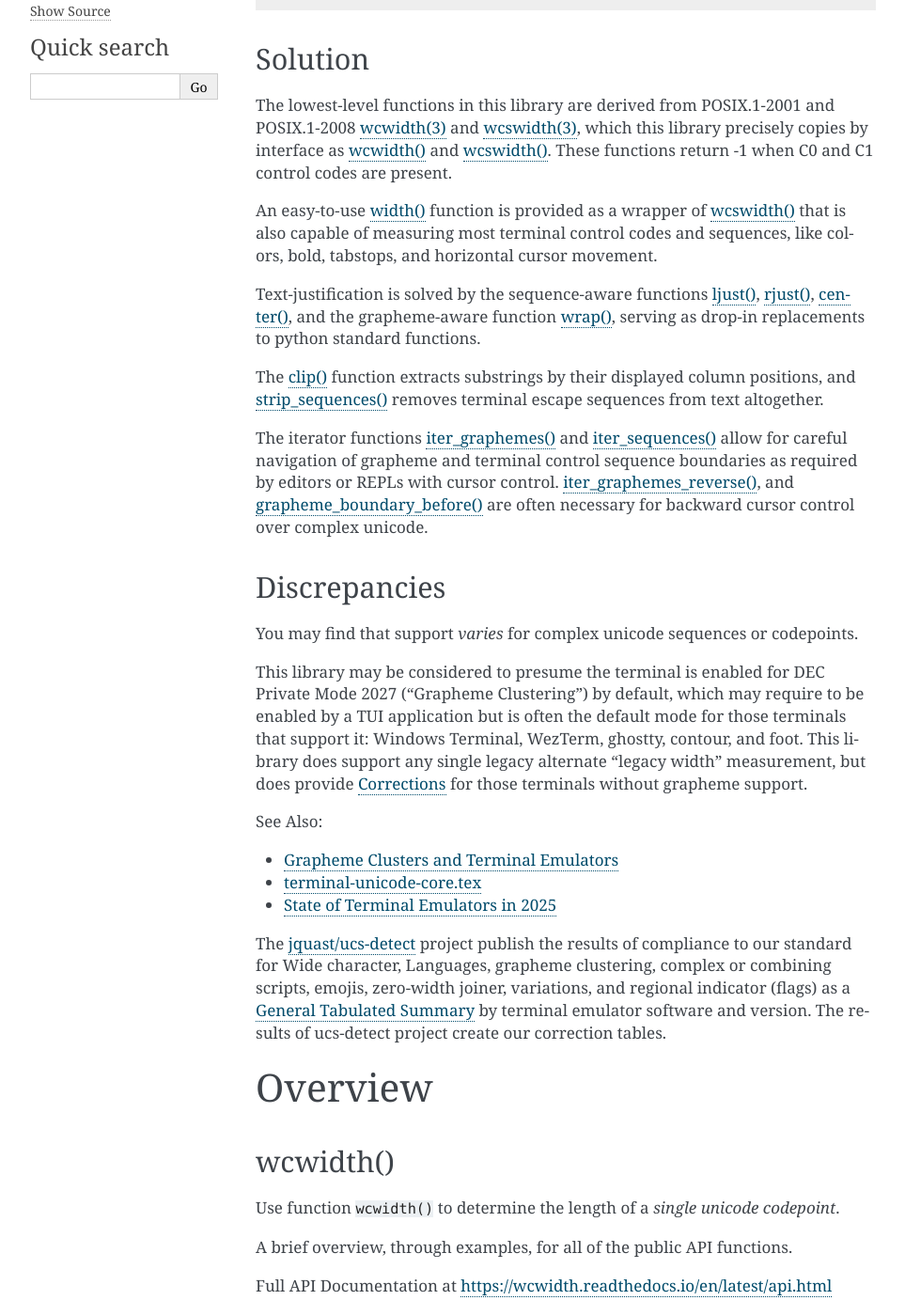
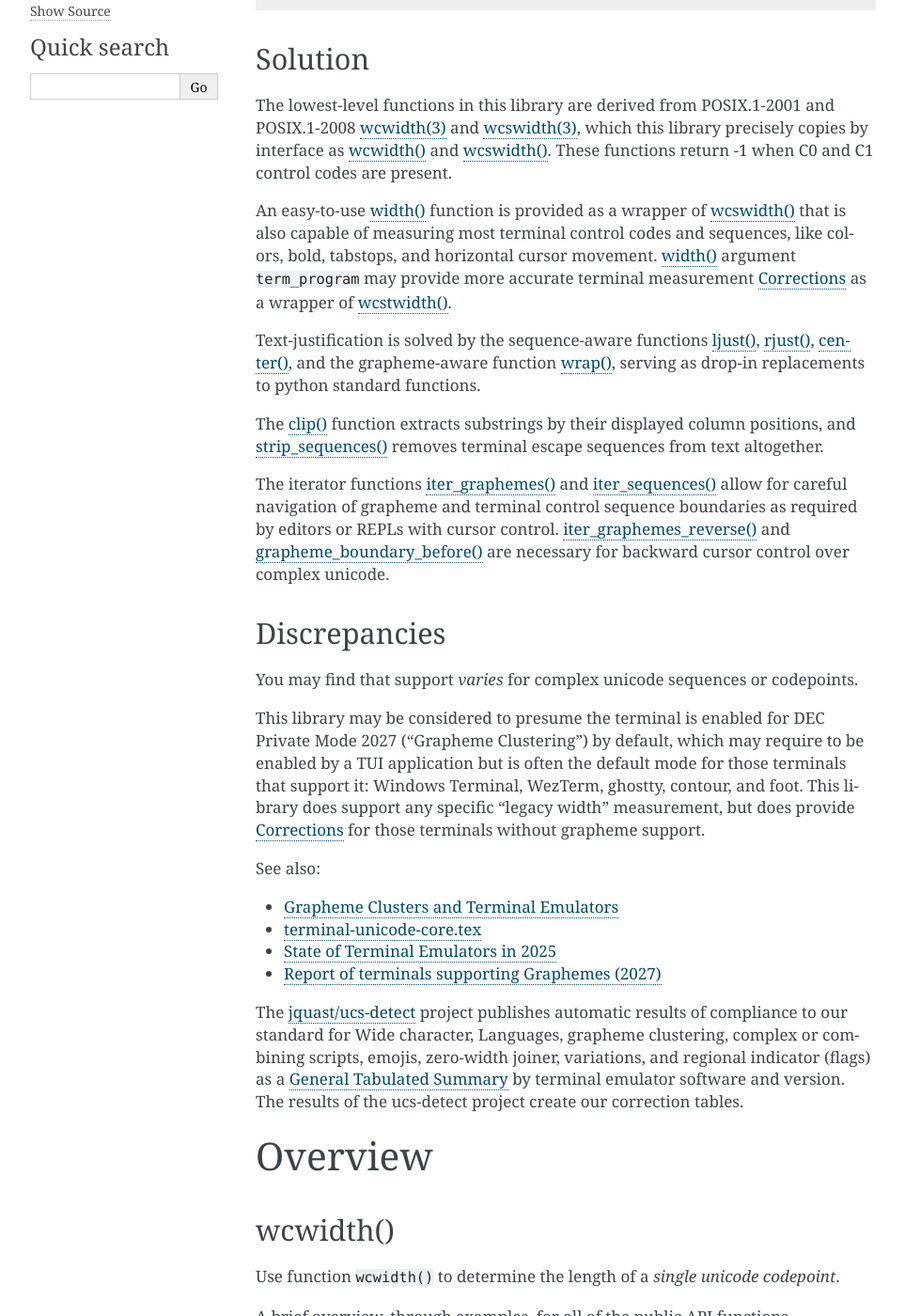
Before and after one commit to jquast/wcwidth, a Sphinx documentation site: the page built from docs/intro.rst, in a window 1280 px wide and 1400 px high, scrolled down 758 px. Shown: the whole window at 94% size, without its empty margins (148-1111 px from the left). Built offline with Sphinx 7.4.7, drawn with Linux system fonts in a browser that asks for light colours.

Commit message:
document better

```diff
--- a/docs/intro.rst
+++ b/docs/intro.rst
@@ -42,7 +42,8 @@ and `wcswidth()`_.  These functions return -1 when C0 and C1 control codes are p
 
 An easy-to-use `width()`_ function is provided as a wrapper of `wcswidth()`_ that is also capable of
 measuring most terminal control codes and sequences, like colors, bold, tabstops, and horizontal
-cursor movement.
+cursor movement. `width()`_ argument ``term_program`` may provide more accurate terminal measurement
+Corrections_ as a wrapper of `wcstwidth()`_.
 
 Text-justification is solved by the sequence-aware functions `ljust()`_, `rjust()`_, `center()`_,
 and the grapheme-aware function `wrap()`_, serving as drop-in replacements to python standard
@@ -53,8 +54,8 @@ The `clip()`_ function extracts substrings by their displayed column positions,
 
 The iterator functions `iter_graphemes()`_ and `iter_sequences()`_ allow for careful navigation of
 grapheme and terminal control sequence boundaries as required by editors or REPLs with cursor
-control.  `iter_graphemes_reverse()`_, and `grapheme_boundary_before()`_ are often necessary for
-backward cursor control over complex unicode.
+control.  `iter_graphemes_reverse()`_ and `grapheme_boundary_before()`_ are necessary for backward
+cursor control over complex unicode.
 
 Discrepancies
 -------------
@@ -64,19 +65,20 @@ You may find that support *varies* for complex unicode sequences or codepoints.
 This library may be considered to presume the terminal is enabled for DEC Private Mode 2027
 ("Grapheme Clustering") by default, which may require to be enabled by a TUI application but
 is often the default mode for those terminals that support it: Windows Terminal, WezTerm, ghostty,
-contour, and foot. This library does support any single legacy alternate "legacy width" measurement,
-but does provide Corrections_ for those terminals without grapheme support.
+contour, and foot. This library does support any specific "legacy width" measurement, but does
+provide Corrections_ for those terminals without grapheme support.
 
-See Also:
+See also:
 
 - `Grapheme Clusters and Terminal Emulators`_
 - `terminal-unicode-core.tex`_
 - `State of Terminal Emulators in 2025`_
+- `Report of terminals supporting Graphemes (2027)`_
 
-The `jquast/ucs-detect`_ project publish the results of compliance to our standard for Wide
+The `jquast/ucs-detect`_ project publishes automatic results of compliance to our standard for Wide
 character, Languages, grapheme clustering, complex or combining scripts, emojis, zero-width joiner,
 variations, and regional indicator (flags) as a `General Tabulated Summary`_ by terminal emulator
-software and version. The results of ucs-detect project create our correction tables.
+software and version. The results of the ucs-detect project create our correction tables.
 
 ========
 Overview
@@ -977,6 +979,7 @@ https://www.cl.cam.ac.uk/~mgk25/ucs/wcwidth.c::
 .. _`Grapheme Clusters and Terminal Emulators`: https://mitchellh.com/writing/grapheme-clusters-in-terminals
 .. _`terminal-unicode-core.tex`: https://github.com/contour-terminal/terminal-unicode-core/blob/master/spec/terminal-unicode-core.tex
 .. _`State of Terminal Emulators in 2025`: https://www.jeffquast.com/post/state-of-terminal-emulation-2025/
+.. _`Report of terminals supporting Graphemes (2027)`: https://ucs-detect.readthedocs.io/results.html#terminal-features
 .. _XTVERSION: https://vtdn.dev/docs/dcs/xtversion/
 .. _ENQ: https://documentation.help/PuTTY/config-answerback.html
 .. _detectable: https://ucs-detect.readthedocs.io/results.html#terminal-identification
```
